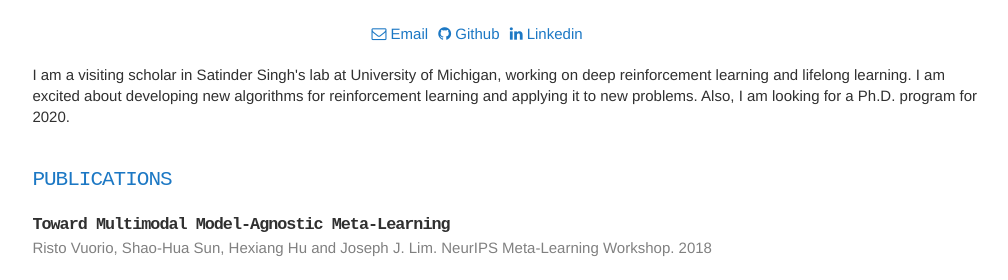
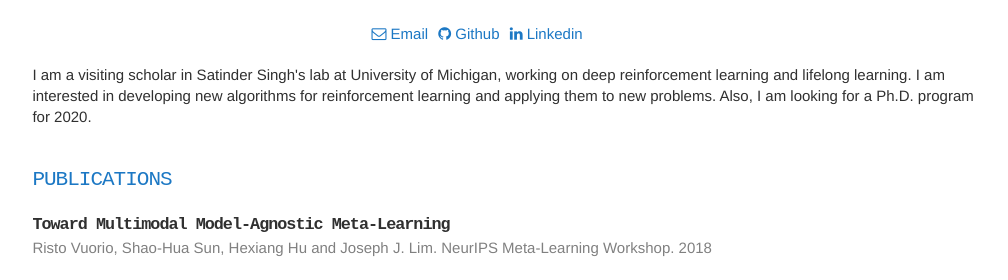
Before and after one commit to vuoristo/vuoristo.github.io, a Jekyll site: the page built from index.html, in a window 1280 px wide. Shown: the part 225-505 px from the top of the page, without its empty margins (166-1174 px from the left). Built offline with Jekyll 4.4.1, drawn with Linux system fonts in a browser that asks for light colours; nearby versions of some CDN libraries.

Commit message:
Tweak bio

```diff
--- a/_data/biography.yaml
+++ b/_data/biography.yaml
@@ -1,5 +1,5 @@
 about: >-
   I am a visiting scholar in Satinder Singh's lab at University of Michigan, working on
-  deep reinforcement learning and lifelong learning. I am excited about developing
-  new algorithms for reinforcement learning and applying it to new problems. Also,
+  deep reinforcement learning and lifelong learning. I am interested in developing
+  new algorithms for reinforcement learning and applying them to new problems. Also,
   I am looking for a Ph.D. program for 2020.
```
